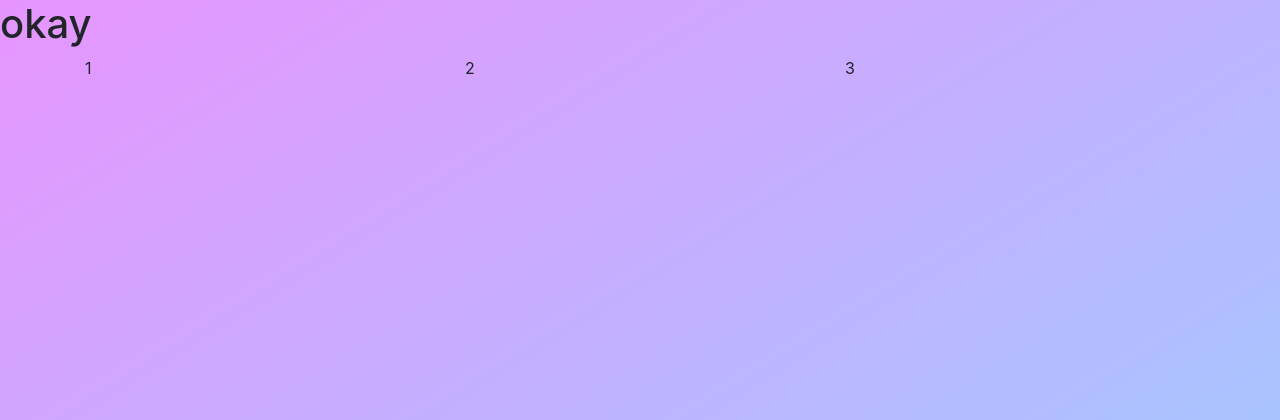
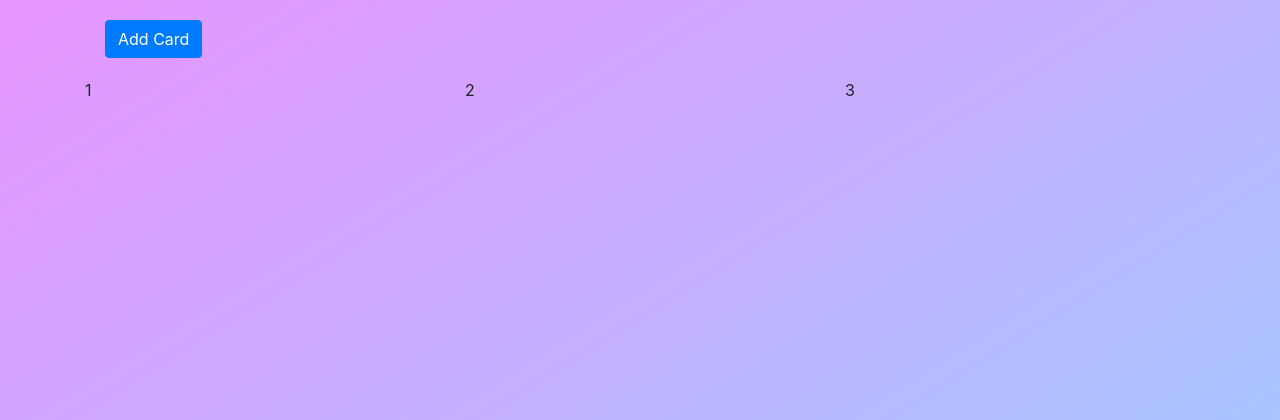
Before and after one commit to chintan7786/dotproduct, a Django app: page / in a window 1280 px wide. Shown: the top 420 px of the page. Run offline with Django 4.2, Linux system fonts and the light colour scheme.

Commit message:
v 1.0 frontend code

```diff
--- a/basic_app/templates/basic_app/index.html
+++ b/basic_app/templates/basic_app/index.html
@@ -1,6 +1,18 @@
 {% extends 'basic_app/base.html' %} {% load static %} {% block body %}
-<h1>okay</h1>
+
+<style>
+    .col-4 {}
+
+    #add_card {
+        margin: 20px;
+    }
+</style>
+
+
 <div class="container">
+
+    <button id="add_card" class="btn btn-primary">Add Card</button>
+
     <div class="row">
         <div class="col-4">1</div>
         <div class="col-4">2</div>
```
